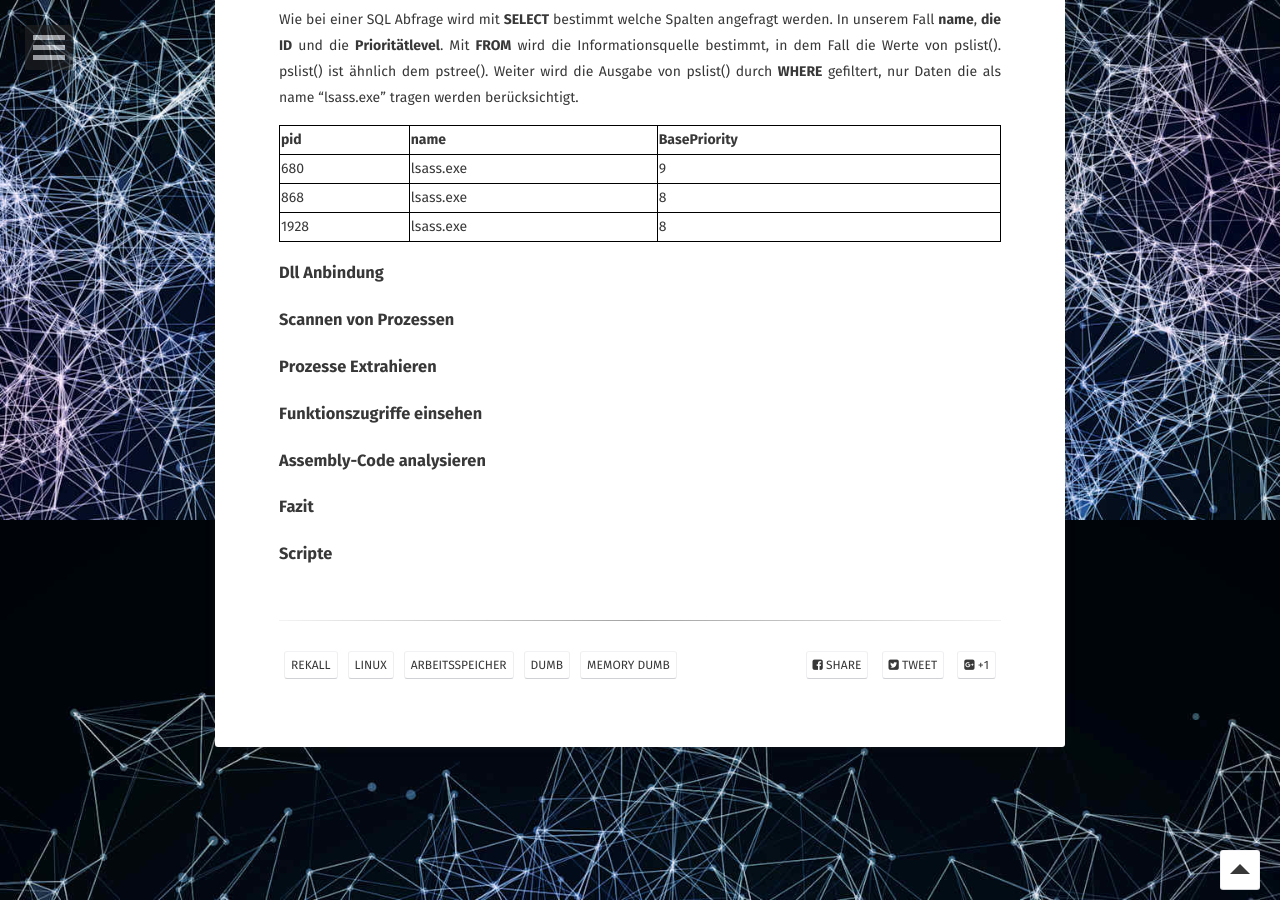
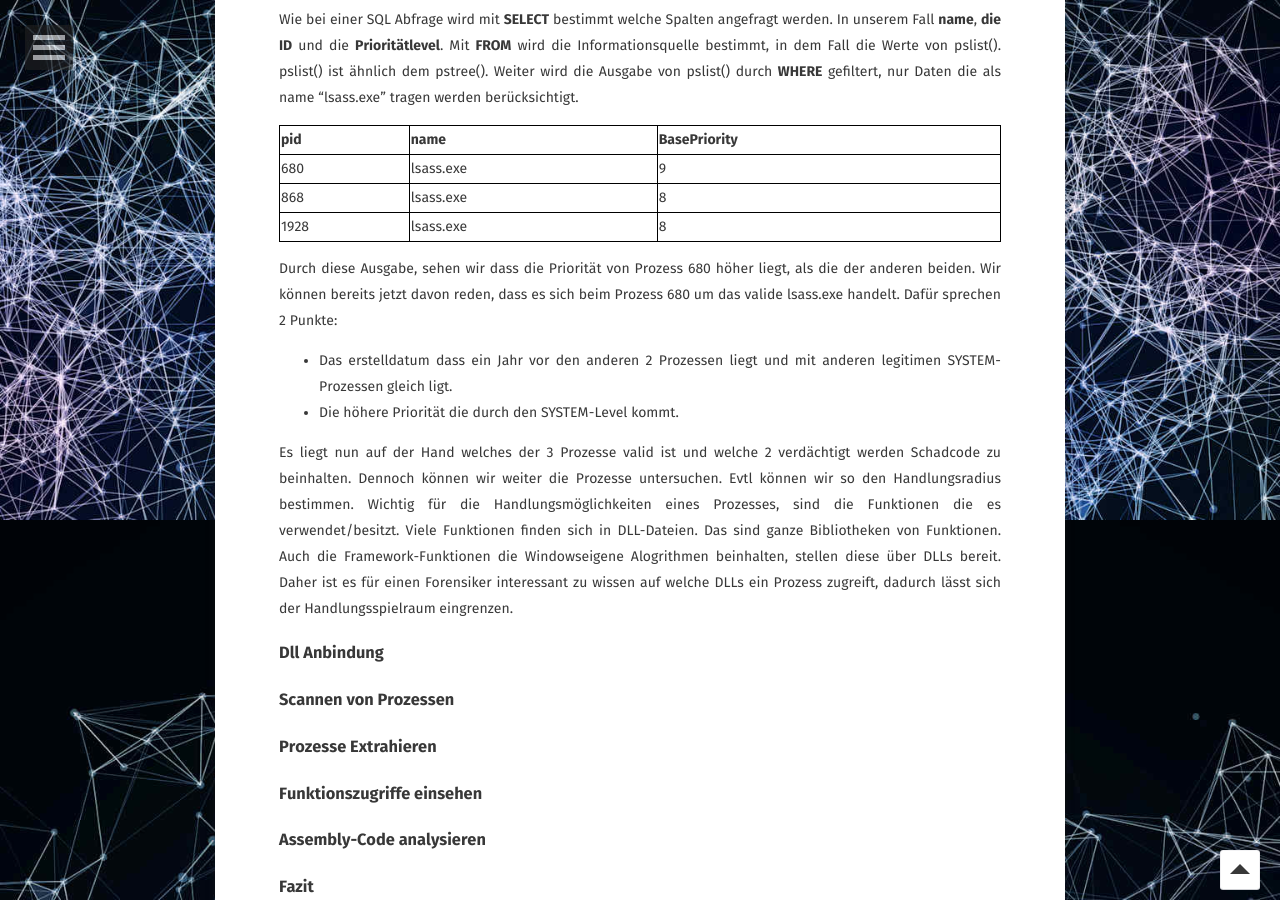
Before and after one commit to lauliger/IT-Sicherheit, a Jekyll site: the page built from _posts/2019-01-08-Arbeitsspeicheruntersuchung.md, in a window 1280 px wide and 900 px high, scrolled down 3980 px. Built offline with Jekyll 4.4.1, drawn with Linux system fonts in a browser that asks for light colours; some web fonts are replaced; some of the changed text lies outside the part shown.

Commit message:
Update 2019-01-08-Arbeitsspeicheruntersuchung.md

```diff
--- a/_posts/2019-01-08-Arbeitsspeicheruntersuchung.md
+++ b/_posts/2019-01-08-Arbeitsspeicheruntersuchung.md
@@ -136,7 +136,22 @@ Weiter wird die Ausgabe von pslist() durch __WHERE__ gefiltert, nur Daten die al
 |868|lsass.exe|8|
 |1928|lsass.exe|8|
 
+Durch diese Ausgabe, sehen wir dass die Priorität von Prozess 680 höher liegt, als die der anderen beiden.
+Wir können bereits jetzt davon reden, dass es sich beim Prozess 680 um das valide lsass.exe handelt.
+Dafür sprechen 2 Punkte:
+* Das erstelldatum dass ein Jahr vor den anderen 2 Prozessen liegt und mit anderen legitimen SYSTEM-Prozessen gleich ligt.
+* Die höhere Priorität die durch den SYSTEM-Level kommt.
+
+Es liegt nun auf der Hand welches der 3 Prozesse valid ist und welche 2 verdächtigt werden Schadcode zu beinhalten.
+Dennoch können wir weiter die Prozesse untersuchen. Evtl können wir so den Handlungsradius bestimmen.
+Wichtig für die Handlungsmöglichkeiten eines Prozesses, sind die Funktionen die es verwendet/besitzt.
+Viele Funktionen finden sich in DLL-Dateien. Das sind ganze Bibliotheken von Funktionen.
+Auch die Framework-Funktionen die Windowseigene Alogrithmen beinhalten, stellen diese über DLLs bereit.
+Daher ist es für einen Forensiker interessant zu wissen auf welche DLLs ein Prozess zugreift, dadurch lässt sich der Handlungsspielraum eingrenzen.
+
 ### Dll Anbindung
+
+
 
 ### Scannen von Prozessen
 
```
